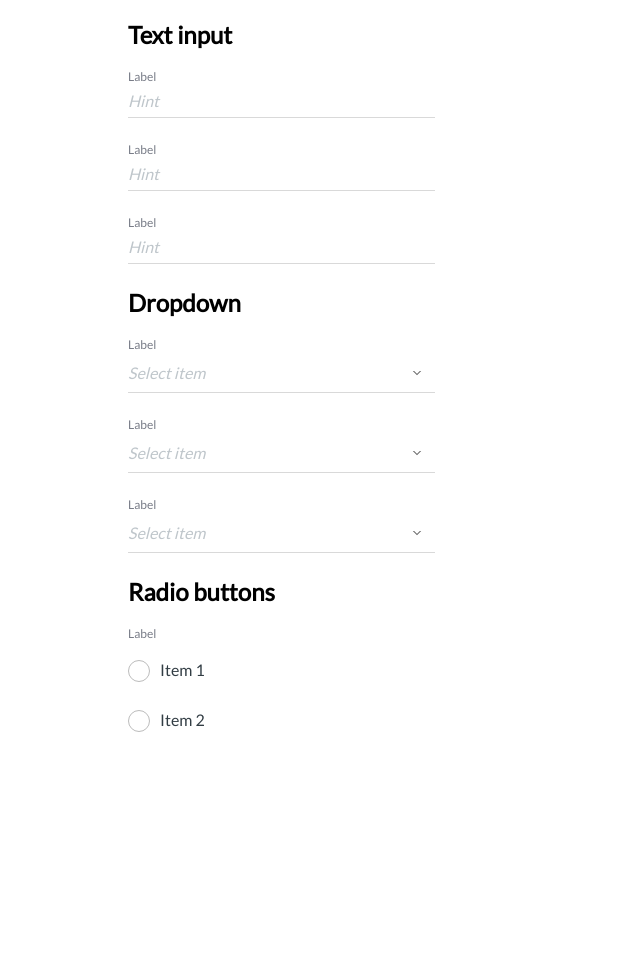
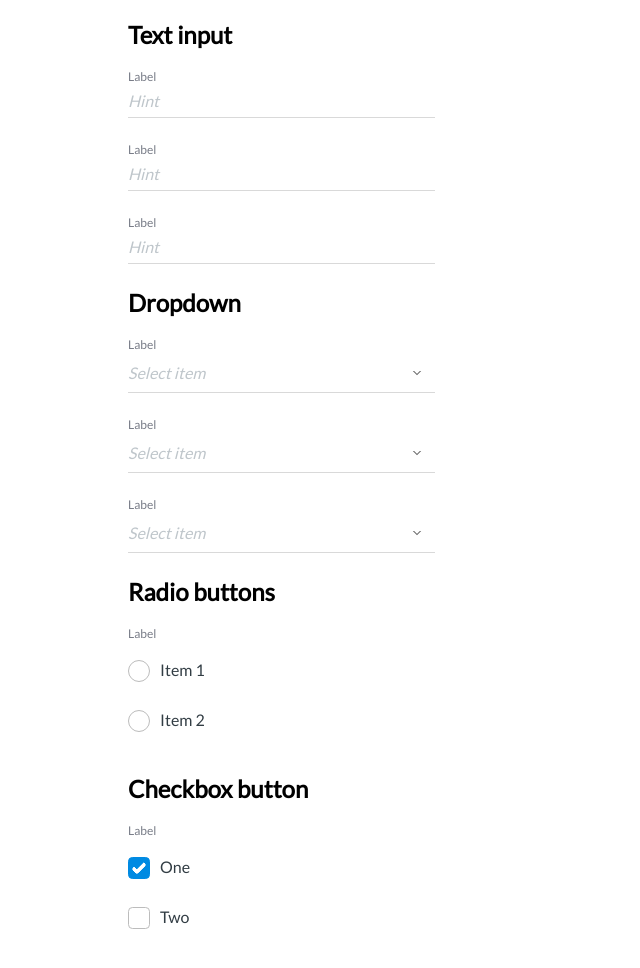
Before and after one commit to Cookiewookie87/Input-elements, a plain HTML site: page index.html in a window 1280 px wide. Shown: the whole page, without its empty margins (0-640 px from the left). Before the commit the page ends 800 px from the top, so only its background shows below. Drawn offline with Linux system fonts and the light colour scheme.

Commit message:
Check box init

```diff
--- a/index.html
+++ b/index.html
@@ -73,7 +73,7 @@
             </div>
         </section>
 
-        <section class="section-dropdown">
+        <section class="section-radio">
             <h2>Radio buttons</h2>
             <label>Label</label>
             <div class="input-wrap">
@@ -88,6 +88,21 @@
             </div>
         </section>
 
+        <section class="section-checkbox">
+            <h2>Checkbox button</h2>
+            <label>Label</label>
+            <div class="input-wrap">
+                <label class="input-wrap-checkbox">One
+                    <input type="checkbox" checked="checked">
+                    <span class="checkmark"></span>
+                </label>
+                <label class="input-wrap-checkbox">Two
+                    <input type="checkbox">
+                    <span class="checkmark"></span>
+                </label>
+            </div>
+        </section>
+
     </div>
     <script src="script.js"></script>
 </body>
--- a/style.css
+++ b/style.css
@@ -147,8 +147,9 @@ input:focus ~ .input-border{
     color: white;
 }
 
-/* ----RADIO BUTTON---- */
-.input-wrap-radio {
+/* ----RADIO BUTTON & CHECKBOX---- */
+.input-wrap-radio,
+.input-wrap-checkbox {
     font-size: 16px;
     color: #323D44;
     font-style: normal;
@@ -164,13 +165,14 @@ input:focus ~ .input-border{
     -ms-user-select: none;
     user-select: none;
 }
-.input-wrap-radio input {
+.input-wrap-radio input,
+.input-wrap-checkbox input {
     position: absolute;
     opacity: 0;
     cursor: pointer;
     top: -8px;
 }
-.checkmark {
+.input-wrap-radio .checkmark {
     position: absolute;
     top: 0;
     left: 0;
@@ -180,16 +182,29 @@ input:focus ~ .input-border{
     border-radius: 50%;
     border: 1px solid #BCBCBC;
 }
-.input-wrap-radio input:checked ~ .checkmark {
+.input-wrap-checkbox .checkmark {
+    position: absolute;
+    top: 0;
+    left: 0;
+    height: 20px;
+    width: 20px;
+    background-color: white;
+    border-radius: 20%;
+    border: 1px solid #BCBCBC;
+}
+.input-wrap-radio input:checked ~ .checkmark,
+.input-wrap-checkbox input:checked ~ .checkmark {
     background-color: #008AE2;
     border: 1px solid #008AE2;
 }
-.checkmark:after {
+.input-wrap-radio .checkmark:after,
+.input-wrap-checkbox .checkmark:after{
     content: "";
     position: absolute;
     display: none;
 }
-.input-wrap-radio input:checked ~ .checkmark:after {
+.input-wrap-radio input:checked ~ .checkmark:after,
+.input-wrap-checkbox input:checked ~ .checkmark:after {
     display: block;
 }
 .input-wrap-radio .checkmark:after {
@@ -200,3 +215,15 @@ input:focus ~ .input-border{
 	border-radius: 50%;
 	background: white;
 }
+.input-wrap-checkbox .checkmark:after {
+    left: 6px;
+    top: 2px;
+    width: 4px;
+    height: 10px;
+    border: solid white;
+    border-width: 0 4px 4px 0;
+    border-radius: 3px;
+    -webkit-transform: rotate(45deg);
+    -ms-transform: rotate(45deg);
+    transform: rotate(45deg);
+}
```
